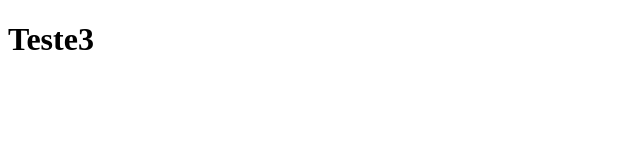
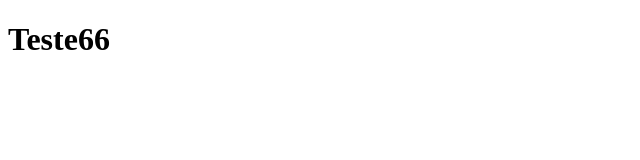
Before and after one commit to JoaoBG57/clone-tabnews, a Next.js app: page / in a window 1280 px wide. Shown: the top 160 px of the page, without its empty margins (0-640 px from the left). Built offline with nearby package versions, Linux system fonts and the light colour scheme.

Commit message:
Adiciona pagina inicial

```diff
--- a/pages/index.js
+++ b/pages/index.js
@@ -1,5 +1,5 @@
 function Home() {
-    return <h1>Teste3</h1>
+    return <h1>Teste66</h1>
 }
 
 export default Home;
```
